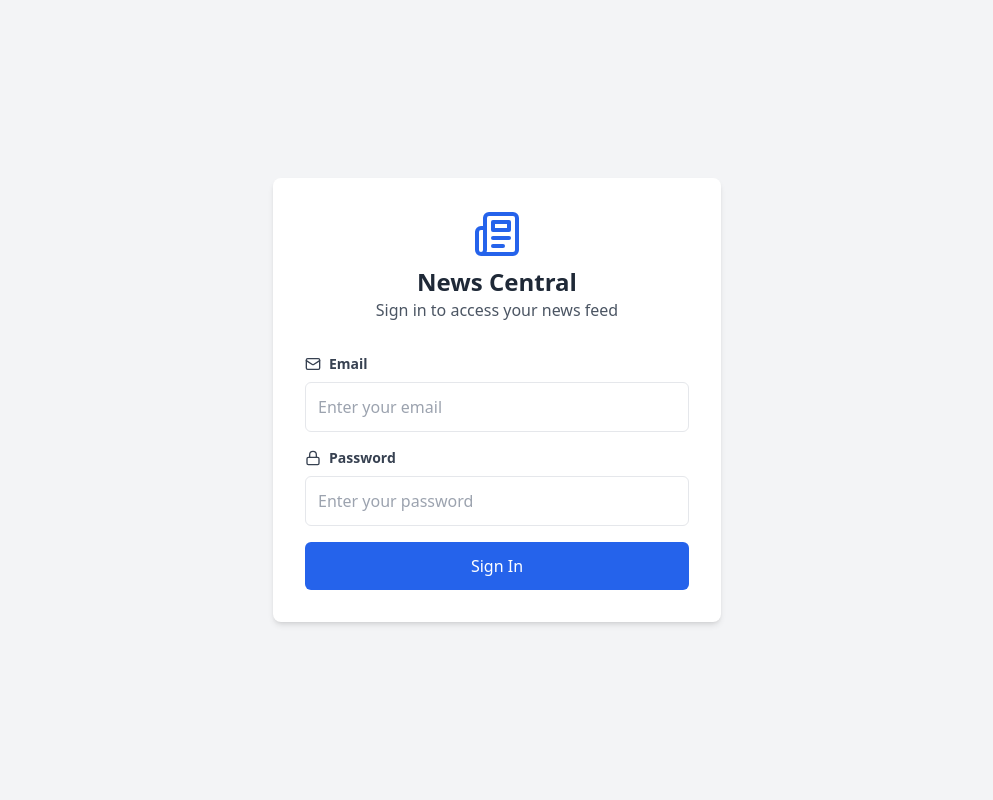
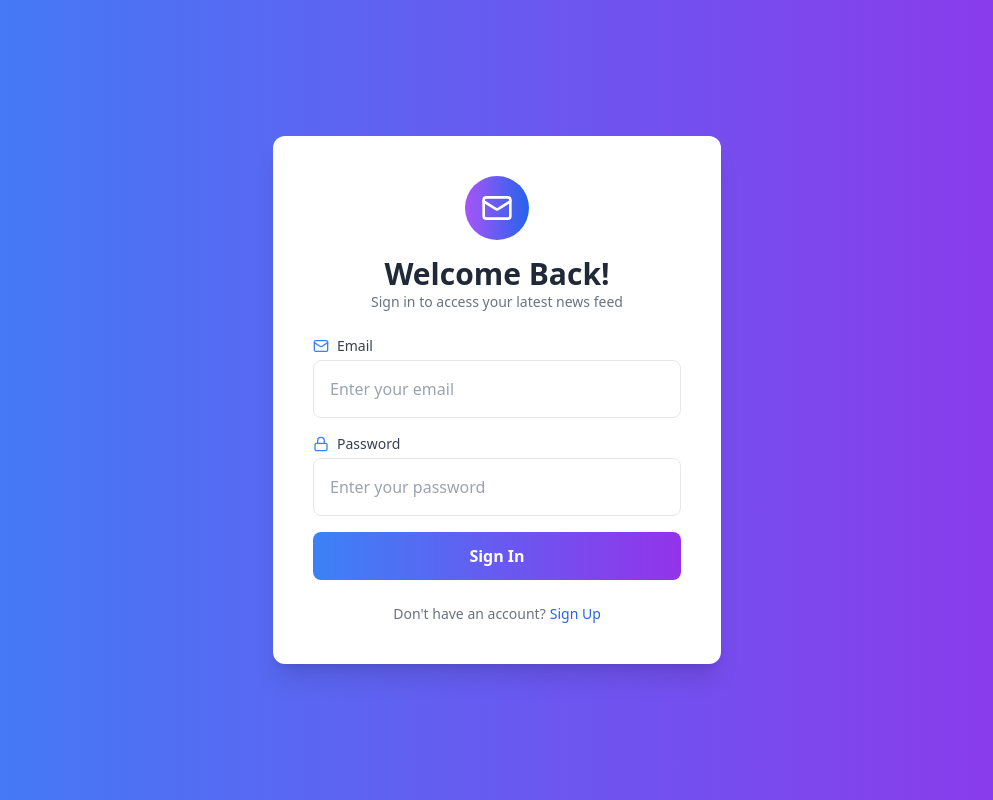
Before and after one commit to liljoker06/News-Central, a React (Vite) app in the folder front/: page /login in a window 1280 px wide. Shown: the whole page, without its empty margins (143-1136 px from the left). Built offline with nearby package versions, Linux system fonts and the light colour scheme.

Commit message:
register and login form

```diff
--- a/front/src/pages/LoginPage.tsx
+++ b/front/src/pages/LoginPage.tsx
@@ -1,88 +1,169 @@
 import React, { useState } from 'react';
-import { useNavigate, useLocation } from 'react-router-dom';
-import { Newspaper, Mail, Lock } from 'lucide-react';
-import { useAuthStore } from '../store/authStore';
+import { useNavigate } from 'react-router-dom';
+import { Mail, Lock, User } from 'lucide-react'; // Icônes pour email, mot de passe et nom d'utilisateur
+import { useAuthStore } from '../store/authStore'; // Store pour l'authentification
 
 export function LoginPage() {
+  // États pour gérer les champs du formulaire
+  const [username, setUsername] = useState(''); // Champ pour le nom d'utilisateur
   const [email, setEmail] = useState('');
   const [password, setPassword] = useState('');
+  const [confirmPassword, setConfirmPassword] = useState(''); // Champ de confirmation du mot de passe
   const [error, setError] = useState('');
+  const [isLogin, setIsLogin] = useState(true); // Toggle entre Connexion et Inscription
   const navigate = useNavigate();
-  const location = useLocation();
+
   const login = useAuthStore((state) => state.login);
+  const signup = useAuthStore((state) => state.signup); // Fonction d'inscription dans le store
 
-  const from = location.state?.from?.pathname || '/';
-
+  // Gestion de la soumission du formulaire
   const handleSubmit = async (e: React.FormEvent) => {
     e.preventDefault();
     setError('');
 
+    // Si c'est un formulaire d'inscription, on vérifie que les mots de passe correspondent
+    if (!isLogin && password !== confirmPassword) {
+      setError('Les mots de passe ne correspondent pas');
+      return;
+    }
+
+    // Si c'est un formulaire d'inscription, on vérifie que le nom d'utilisateur est rempli
+    if (!isLogin && username.trim() === '') {
+      setError('Veuillez entrer un nom d\'utilisateur');
+      return;
+    }
+
     try {
-      await login(email, password);
-      navigate(from, { replace: true });
+      if (isLogin) {
+        // Si c'est une connexion
+        await login(email, password);
+      } else {
+        // Si c'est une inscription
+        await signup(username, email, password);
+      }
+      navigate('/'); // Redirection après une connexion ou inscription réussie
     } catch (err) {
-      setError('Invalid credentials');
+      setError('Identifiants incorrects ou une erreur s\'est produite');
     }
   };
 
   return (
-    <div className="min-h-screen bg-gray-100 flex items-center justify-center">
-      <div className="bg-white p-8 rounded-lg shadow-md w-full max-w-md">
-        <div className="flex flex-col items-center mb-8">
-          <Newspaper className="w-12 h-12 text-blue-600 mb-2" />
-          <h1 className="text-2xl font-bold text-gray-800">News Central</h1>
-          <p className="text-gray-600">Sign in to access your news feed</p>
+    <div className="min-h-screen bg-gradient-to-r from-blue-500 to-purple-600 flex items-center justify-center">
+      <div className="bg-white p-10 rounded-xl shadow-xl w-full max-w-md space-y-6">
+        {/* Header avec Logo */}
+        <div className="flex flex-col items-center mb-6">
+          <div className="w-16 h-16 bg-gradient-to-r from-purple-500 to-blue-600 rounded-full flex items-center justify-center mb-4">
+            <Mail className="text-white w-8 h-8" />
+          </div>
+          <h1 className="text-3xl font-extrabold text-gray-800">{isLogin ? 'Welcome Back!' : 'Create an Account'}</h1>
+          <p className="text-gray-500 text-sm">
+            {isLogin ? 'Sign in to access your latest news feed' : 'Fill in the details to create a new account'}
+          </p>
         </div>
 
+        {/* Affichage du message d'erreur */}
         {error && (
-          <div className="bg-red-100 border border-red-400 text-red-700 px-4 py-3 rounded mb-4">
+          <div className="bg-red-100 border-l-4 border-red-500 text-red-700 p-4 rounded-md">
             {error}
           </div>
         )}
 
+        {/* Formulaire de Connexion / Inscription */}
         <form onSubmit={handleSubmit} className="space-y-4">
+   {/* Champ pour le nom d'utilisateur uniquement en mode inscription */}
+   {!isLogin && (
+            <div>
+              <label className="block text-gray-700 text-sm font-medium mb-1 flex items-center gap-2">
+                <User className="w-4 h-4 text-blue-500" />
+                Username
+              </label>
+              <input
+                type="text"
+                value={username}
+                onChange={(e) => setUsername(e.target.value)}
+                className="w-full p-4 border rounded-lg focus:outline-none focus:ring-2 focus:ring-blue-500"
+                placeholder="Choose a username"
+                required
+              />
+            </div>
+          )}
+
+          {/* Champ email */}
           <div>
-            <label className="block text-gray-700 text-sm font-bold mb-2">
-              <div className="flex items-center gap-2">
-                <Mail className="w-4 h-4" />
-                Email
-              </div>
+            <label className="block text-gray-700 text-sm font-medium mb-1 flex items-center gap-2">
+              <Mail className="w-4 h-4 text-blue-500" />
+              Email
             </label>
             <input
               type="email"
               value={email}
               onChange={(e) => setEmail(e.target.value)}
-              className="w-full p-3 border rounded-md focus:outline-none focus:ring-2 focus:ring-blue-500"
+              className="w-full p-4 border rounded-lg focus:outline-none focus:ring-2 focus:ring-blue-500"
               placeholder="Enter your email"
               required
             />
           </div>
 
+          {/* Champ mot de passe */}
           <div>
-            <label className="block text-gray-700 text-sm font-bold mb-2">
-              <div className="flex items-center gap-2">
-                <Lock className="w-4 h-4" />
-                Password
-              </div>
+            <label className="block text-gray-700 text-sm font-medium mb-1 flex items-center gap-2">
+              <Lock className="w-4 h-4 text-blue-500" />
+              Password
             </label>
             <input
               type="password"
               value={password}
               onChange={(e) => setPassword(e.target.value)}
-              className="w-full p-3 border rounded-md focus:outline-none focus:ring-2 focus:ring-blue-500"
+              className="w-full p-4 border rounded-lg focus:outline-none focus:ring-2 focus:ring-blue-500"
               placeholder="Enter your password"
               required
             />
           </div>
 
+          {/* Champ pour confirmer le mot de passe uniquement en mode inscription */}
+          {!isLogin && (
+            <div>
+              <label className="block text-gray-700 text-sm font-medium mb-1 flex items-center gap-2">
+                <Lock className="w-4 h-4 text-blue-500" />
+                Confirm Password
+              </label>
+              <input
+                type="password"
+                value={confirmPassword}
+                onChange={(e) => setConfirmPassword(e.target.value)}
+                className="w-full p-4 border rounded-lg focus:outline-none focus:ring-2 focus:ring-blue-500"
+                placeholder="Confirm your password"
+                required
+              />
+            </div>
+          )}
+
+
+
+          {/* Bouton de soumission du formulaire */}
           <button
             type="submit"
-            className="w-full bg-blue-600 text-white py-3 rounded-md hover:bg-blue-700 transition-colors"
+            className="w-full py-3 bg-gradient-to-r from-blue-500 to-purple-600 text-white font-semibold rounded-lg hover:bg-gradient-to-l transition duration-300"
           >
-            Sign In
+            {isLogin ? 'Sign In' : 'Sign Up'}
           </button>
         </form>
+
+        {/* Lien pour basculer entre Connexion et Inscription */}
+        <div className="text-center mt-4 text-sm text-gray-500">
+          <p>
+            {isLogin ? "Don't have an account?" : 'Already have an account?'}
+            <button
+              onClick={() => setIsLogin(!isLogin)}
+              className="text-blue-600 hover:underline ml-1"
+            >
+              {isLogin ? 'Sign Up' : 'Sign In'}
+            </button>
+          </p>
+        </div>
       </div>
     </div>
   );
 }
+
+export default LoginPage;
```
